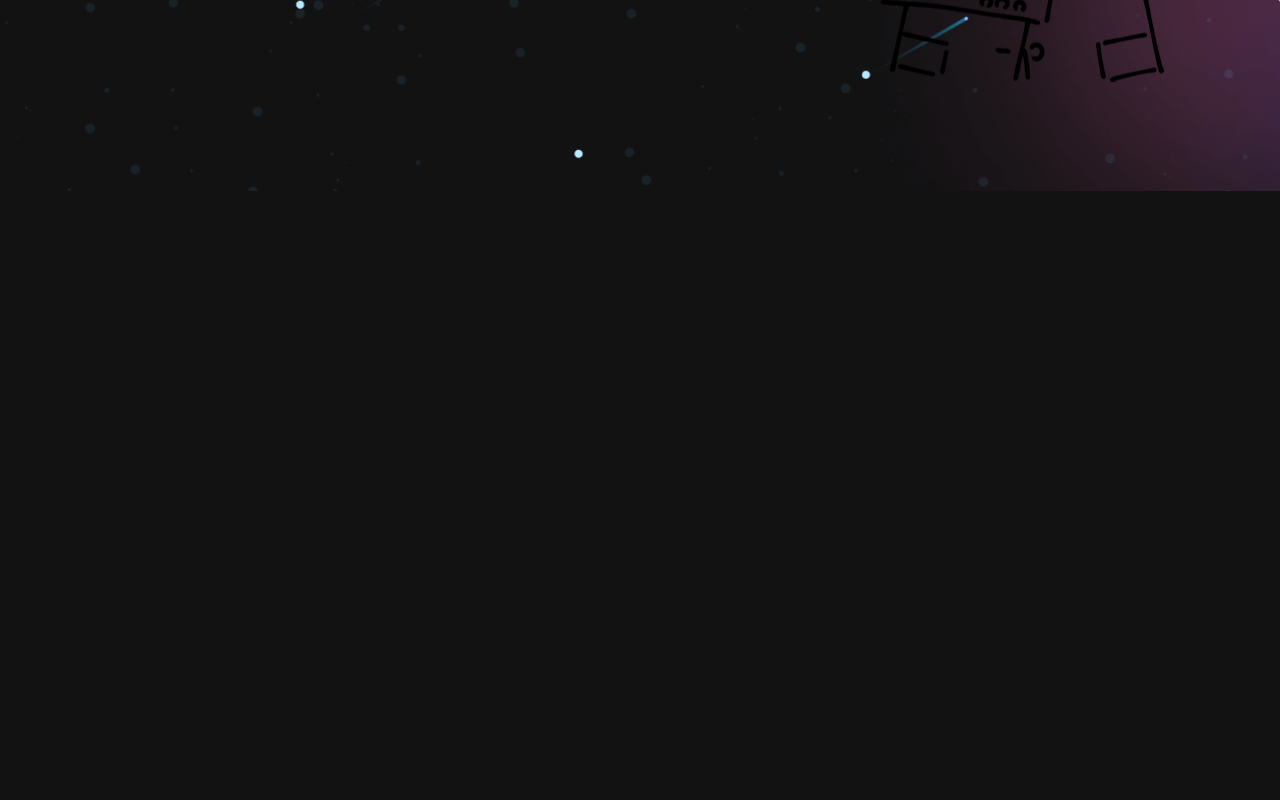
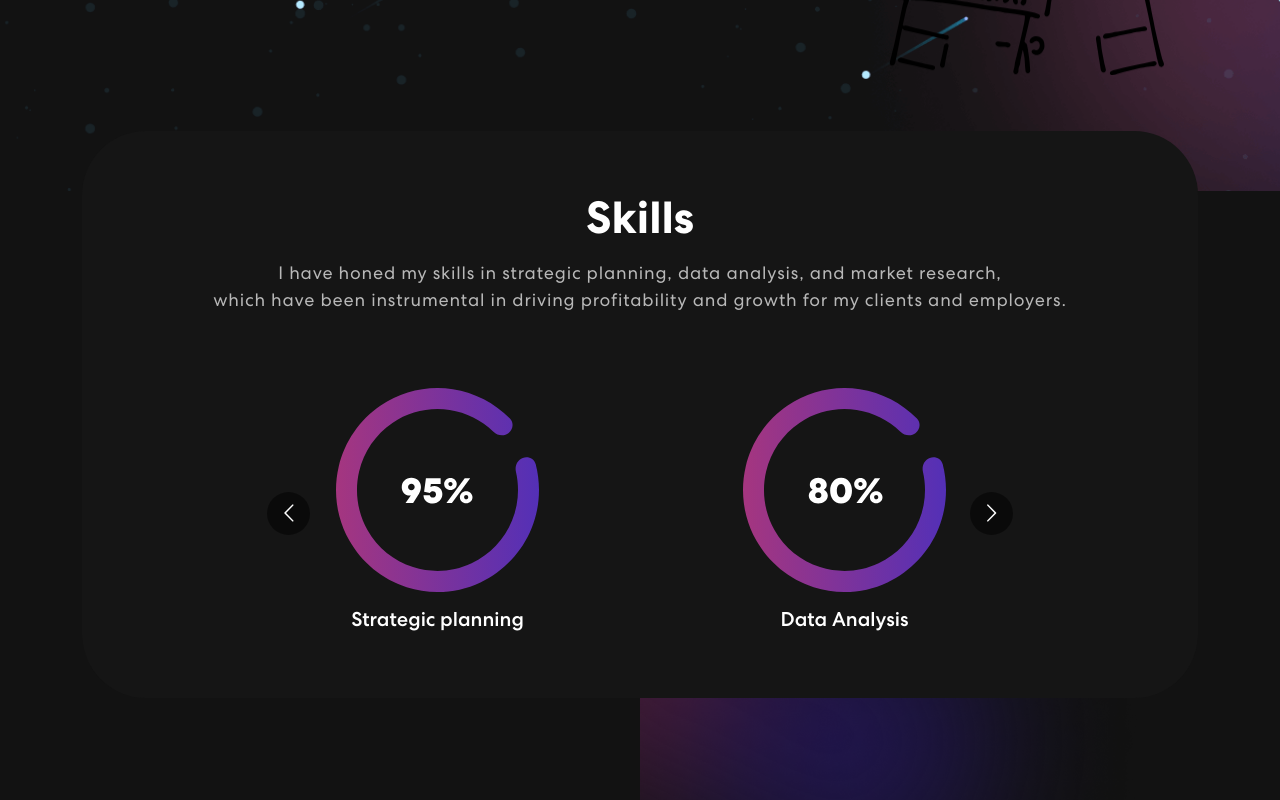
Before and after one commit to jeongdari/Danny_Portfolio, a React (Create React App) app: page / in a window 1280 px wide. Shown: the part 920-1720 px from the top of the page. Before the commit the page ends 1111 px from the top, so only its background shows below. Built offline with nearby package versions, Linux system fonts and the light colour scheme.

Commit message:
Skills part added

```diff
--- a/package.json
+++ b/package.json
@@ -11,6 +11,7 @@
     "react-bootstrap": "^2.10.2",
     "react-bootstrap-icons": "^1.11.3",
     "react-dom": "^18.2.0",
+    "react-multi-carousel": "^2.8.5",
     "react-router-dom": "^6.22.3",
     "react-scripts": "^5.0.1",
     "web-vitals": "^2.1.4"
--- a/src/App.css
+++ b/src/App.css
@@ -240,6 +240,7 @@
   margin-top: 0;
   padding: 260px 0 100px 0;
   background-image: url('./assets/image/banner-bg.png');
+  /* background-image: url('./assets/image/banner-bg.jpg'); */
   background-position: top center;
   background-size: cover;
   background-repeat: no-repeat;
--- a/src/App.js
+++ b/src/App.js
@@ -2,6 +2,7 @@
 import './App.css';
 import NavBar from './components/NavBar';
 import Banner from './components/Banner';
+import Skills from './components/Skills';
 import 'bootstrap/dist/css/bootstrap.min.css';
 
 function App() {
@@ -9,6 +10,7 @@
     <div className="App">
       <NavBar />
       <Banner />
+      <Skills />
     </div>
   );
 }
--- /dev/null
+++ b/src/components/Skills.js
@@ -0,0 +1,65 @@
+import meter1 from "../assets/image/meter1.svg";
+import meter2 from "../assets/image/meter2.svg";
+import meter3 from "../assets/image/meter3.svg";
+import Carousel from 'react-multi-carousel';
+import 'react-multi-carousel/lib/styles.css';
+import arrow1 from "../assets/image/arrow1.svg";
+import arrow2 from "../assets/image/arrow2.svg";
+import colorSharp from "../assets/image/color-sharp.png"
+
+function Skills () {
+  const responsive = {
+    superLargeDesktop: {
+      // the naming can be any, depends on you.
+      breakpoint: { max: 4000, min: 3000 },
+      items: 5
+    },
+    desktop: {
+      breakpoint: { max: 3000, min: 1024 },
+      items: 3
+    },
+    tablet: {
+      breakpoint: { max: 1024, min: 464 },
+      items: 2
+    },
+    mobile: {
+      breakpoint: { max: 464, min: 0 },
+      items: 1
+    }
+  };
+
+  return (
+    <section className="skill" id="skills">
+        <div className="container">
+            <div className="row">
+                <div className="col-12">
+                    <div className="skill-bx wow zoomIn">
+                        <h2>Skills</h2>
+                        <p> I have honed my skills in strategic planning, data analysis, and market research, <br></br>which have been instrumental in driving profitability and growth for my clients and employers.</p>
+                        <Carousel responsive={responsive} infinite={true} className="owl-carousel owl-theme skill-slider">
+                            <div className="item">
+                                <img src={meter1} alt="Image" />
+                                <h5>Strategic planning</h5>
+                            </div>
+                            <div className="item">
+                                <img src={meter2} alt="Image" />
+                                <h5>Data Analysis</h5>
+                            </div>
+                            <div className="item">
+                                <img src={meter3} alt="Image" />
+                                <h5>Market Research</h5>
+                            </div>
+                            <div className="item">
+                                <img src={meter1} alt="Image" />
+                                <h5>Communication</h5>
+                            </div>
+                        </Carousel>
+                    </div>
+                </div>
+            </div>
+        </div>
+        <img className="background-image-left" src={colorSharp} alt="Image" />
+    </section>
+  )
+}
+export default Skills;
```
Also changed, not shown: src/assets/image/banner-bg.jpg (added), 1 other file (tests, documents, lock files or other folders).
